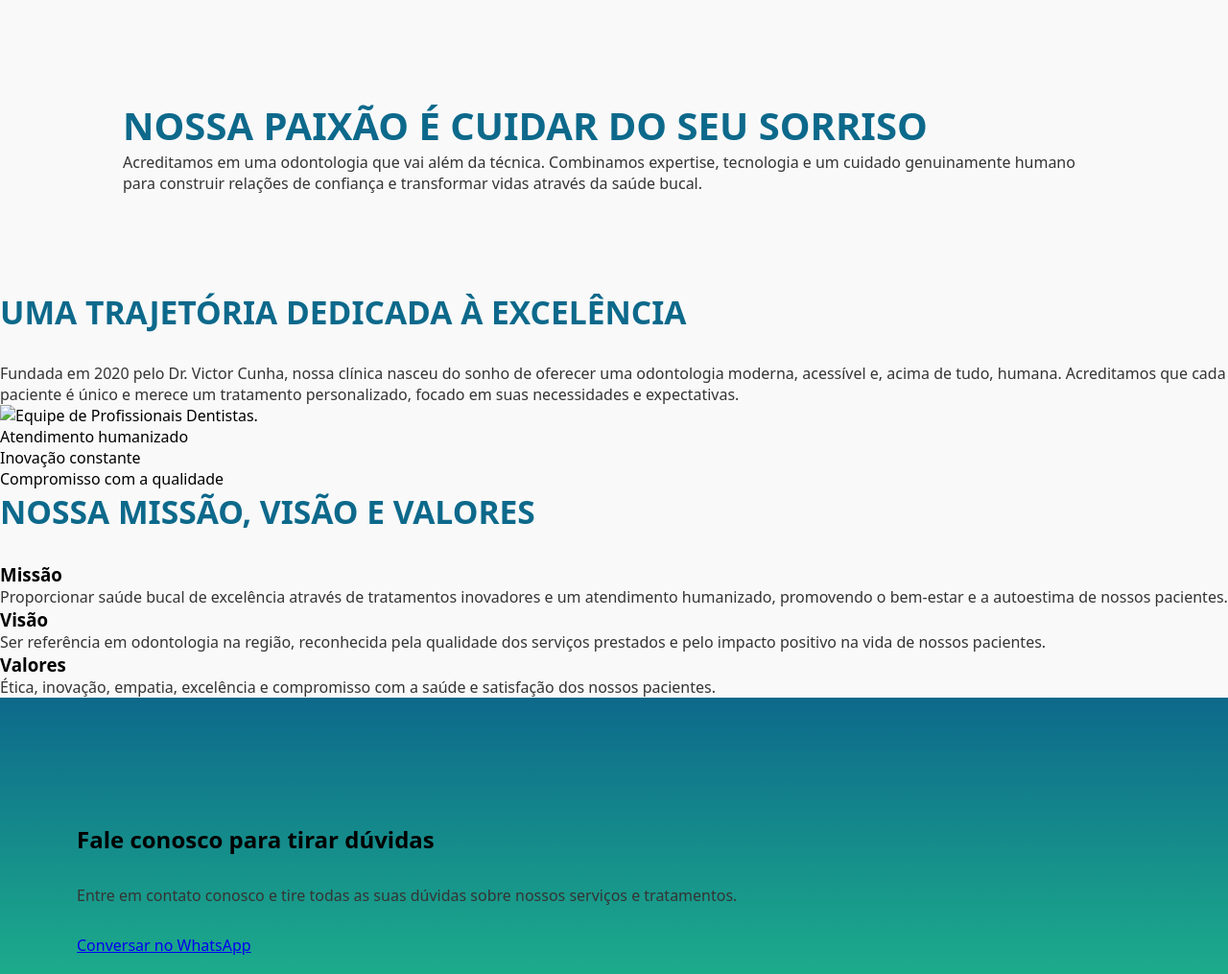
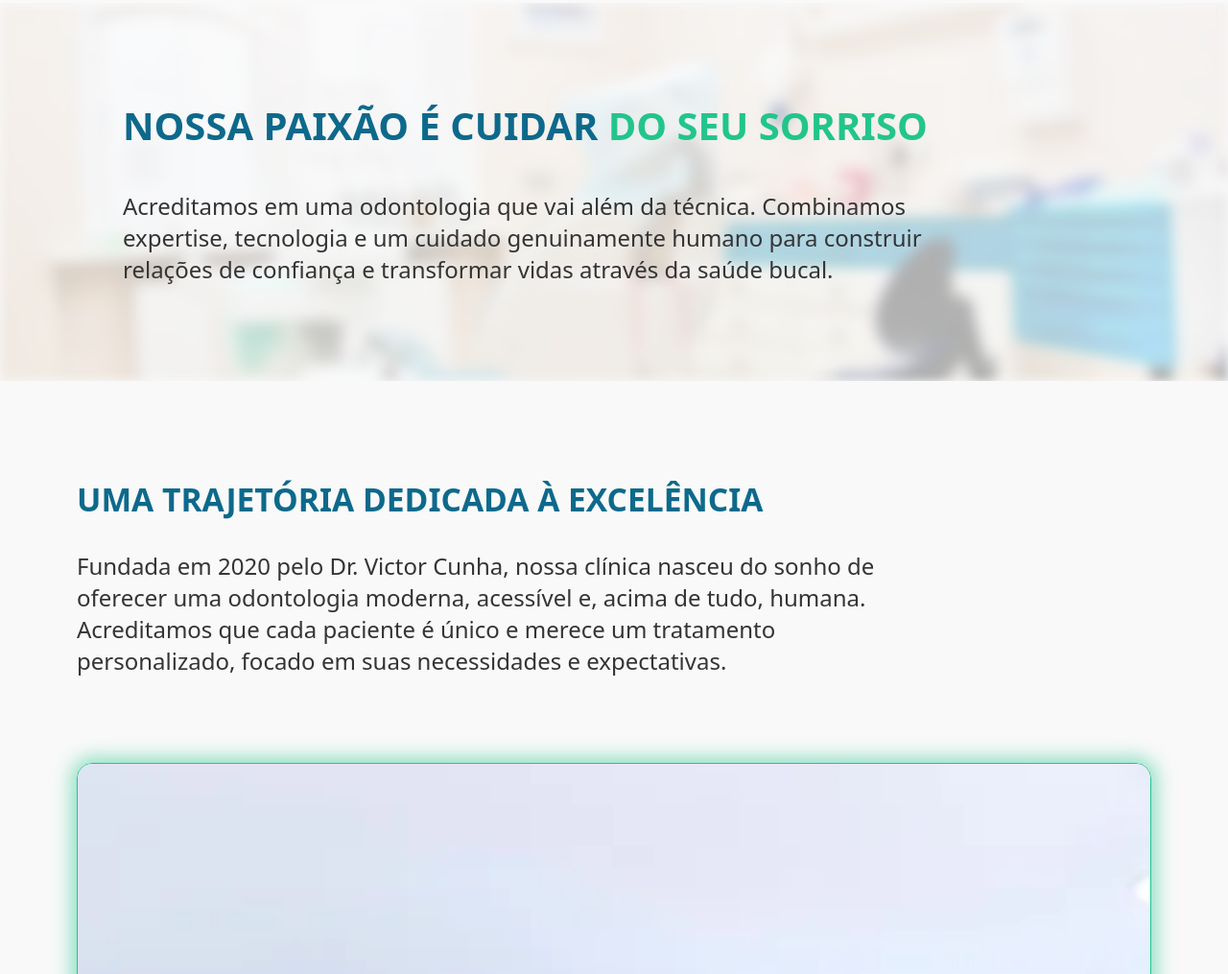
Before and after one commit to victorpcunha/Sorriso-Feliz, a plain HTML site: page pages/sobre.html in a window 1280 px wide. Shown: the part 217-1232 px from the top of the page at 96% size. Drawn offline with Linux system fonts and the light colour scheme.

Commit message:
Página Sobre
Ajustes no CSS

```diff
--- a/pages/sobre.html
+++ b/pages/sobre.html
@@ -10,19 +10,21 @@
     <header id="main-header"></header>
 
     <main>
-        <section class="hero-section">
-            <h1 class="hero-title">Nossa paixão é cuidar do seu sorriso</h1>
-            <p class="text">Acreditamos em uma odontologia que vai além da técnica. Combinamos expertise, tecnologia e um cuidado genuinamente humano para construir relações de confiança e transformar vidas através da saúde bucal.</p>
+        <section class="bg-blur">
+            <div class="hero-section">
+                <h1 class="hero-title">Nossa paixão é cuidar <span class="title-highlight">do seu sorriso</span></h1>
+                <p class="hero-text">Acreditamos em uma odontologia que vai além da técnica. Combinamos expertise, tecnologia e um cuidado genuinamente humano para construir relações de confiança e transformar vidas através da saúde bucal.</p>
+            </div>
         </section>
 
-        <section class="about-section">
-            <div class="text-side">
+        <section class="about-section global-section">
+            <div class="text-section-side">
                 <h2 class="title-section">Uma trajetória dedicada à excelência</h2>
-                <p class="text">Fundada em 2020 pelo Dr. Victor Cunha, nossa clínica nasceu do sonho de oferecer uma odontologia moderna, acessível e, acima de tudo, humana. Acreditamos que cada paciente é único e merece um tratamento personalizado, focado em suas necessidades e expectativas.</p>
+                <p class="text-section">Fundada em 2020 pelo Dr. Victor Cunha, nossa clínica nasceu do sonho de oferecer uma odontologia moderna, acessível e, acima de tudo, humana. Acreditamos que cada paciente é único e merece um tratamento personalizado, focado em suas necessidades e expectativas.</p>
             </div>
 
             <div class="img-side">
-                <img src="#" alt="Equipe de Profissionais Dentistas.">
+                <img src="/assets/images/sobre/about-section.webp" alt="Equipe de Profissionais Dentistas." class="history-img">
             </div>
 
             <ul class="icon-list">
@@ -32,29 +34,29 @@
             </ul>
         </section>
 
-        <section class="mission-vision-values-section">
+        <section class="mission-vision-values-section global-section">
             <h2 class="title-section">Nossa Missão, Visão e Valores</h2>
 
             <div class="values-card">
                 <h3 class="values-title">Missão</h3>
-                <p class="text">Proporcionar saúde bucal de excelência através de tratamentos inovadores e um atendimento humanizado, promovendo o bem-estar e a autoestima de nossos pacientes.</p>
+                <p class="text-section">Proporcionar saúde bucal de excelência através de tratamentos inovadores e um atendimento humanizado, promovendo o bem-estar e a autoestima de nossos pacientes.</p>
             </div>
 
             <div class="values-card">
                 <h3 class="values-title">Visão</h3>
-                <p class="text">Ser referência em odontologia na região, reconhecida pela qualidade dos serviços prestados e pelo impacto positivo na vida de nossos pacientes.</p>
+                <p class="text-section">Ser referência em odontologia na região, reconhecida pela qualidade dos serviços prestados e pelo impacto positivo na vida de nossos pacientes.</p>
             </div>
 
             <div class="values-card">
                 <h3 class="values-title">Valores</h3>
-                <p class="text">Ética, inovação, empatia, excelência e compromisso com a saúde e satisfação dos nossos pacientes.</p>
+                <p class="text-section">Ética, inovação, empatia, excelência e compromisso com a saúde e satisfação dos nossos pacientes.</p>
             </div>
         </section>
 
         <section class="cta-section">
-            <h2 class="cta-title">Fale conosco para tirar dúvidas</h2>
-            <p class="text">Entre em contato conosco e tire todas as suas dúvidas sobre nossos serviços e tratamentos.</p>
-            <a href="#" class="cta-btn">Conversar no WhatsApp</a>
+            <h2 class="cta-section-title">Fale conosco para tirar dúvidas</h2>
+            <p class="cta-section-text">Entre em contato conosco e tire todas as suas dúvidas sobre nossos serviços e tratamentos.</p>
+            <a href="#" class="cta-section-btn">Conversar no WhatsApp</a>
         </section>
     </main>
 
--- a/styles/pages/index.css
+++ b/styles/pages/index.css
@@ -94,7 +94,7 @@
         display: flex;
         flex-direction: row;
         flex-wrap: wrap;
-        justify-content: space-between;
+        justify-content: space-evenly;
         align-items: center;
     }
 
@@ -115,6 +115,10 @@
         align-items: flex-start;
     }
 
+    .history-btn {
+        width: 50%;
+    }
+
     /* Testimonials */
 
     .testimonial-avatar{
--- a/styles/pages/sobre.css
+++ b/styles/pages/sobre.css
@@ -0,0 +1,3 @@
+.text-section-side, .img-side {
+    margin-bottom: 30px;
+}
```
Also changed, not shown: assets/images/sobre/about-section.webp (added).
